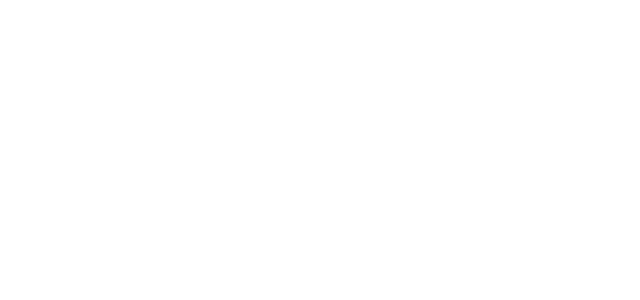
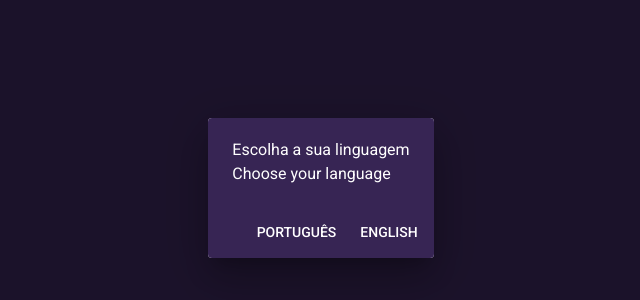
Before and after one commit to vxfontes/portfolio, a React (Create React App) app: page / in a window 1280 px wide. Before the commit this address had no page. Shown: the part 212-512 px from the top of the page, without its empty margins (319-959 px from the left). Built offline with nearby package versions, Linux system fonts and the light colour scheme.

Commit message:
feat: try to host

```diff
--- a/package.json
+++ b/package.json
@@ -1,6 +1,5 @@
 {
   "name": "portfolio",
-  "homepage": "https://vxfontes.github.io/portfolio",
   "version": "0.1.0",
   "private": true,
   "dependencies": {
@@ -16,6 +15,8 @@
     "@types/node": "^16.7.13",
     "@types/react": "^18.0.0",
     "@types/react-dom": "^18.0.0",
+    "firebase": "^9.13.0",
+    "firebase-tools": "^11.15.0",
     "gh-pages": "^4.0.0",
     "react": "^18.2.0",
     "react-dom": "^18.2.0",
--- a/src/routes.tsx
+++ b/src/routes.tsx
@@ -6,7 +6,7 @@
     return (
         <Router>
             <Routes>
-                <Route path='/portfolio' element={<Home />}/>
+                <Route path='/' element={<Home />}/>
                 <Route path='/breakpoints' element={<TestBreakpoint />}/>
             </Routes>
         </Router>
```
Also changed, not shown: firebase.json (added), 2 other files (tests, documents, lock files or other folders).
